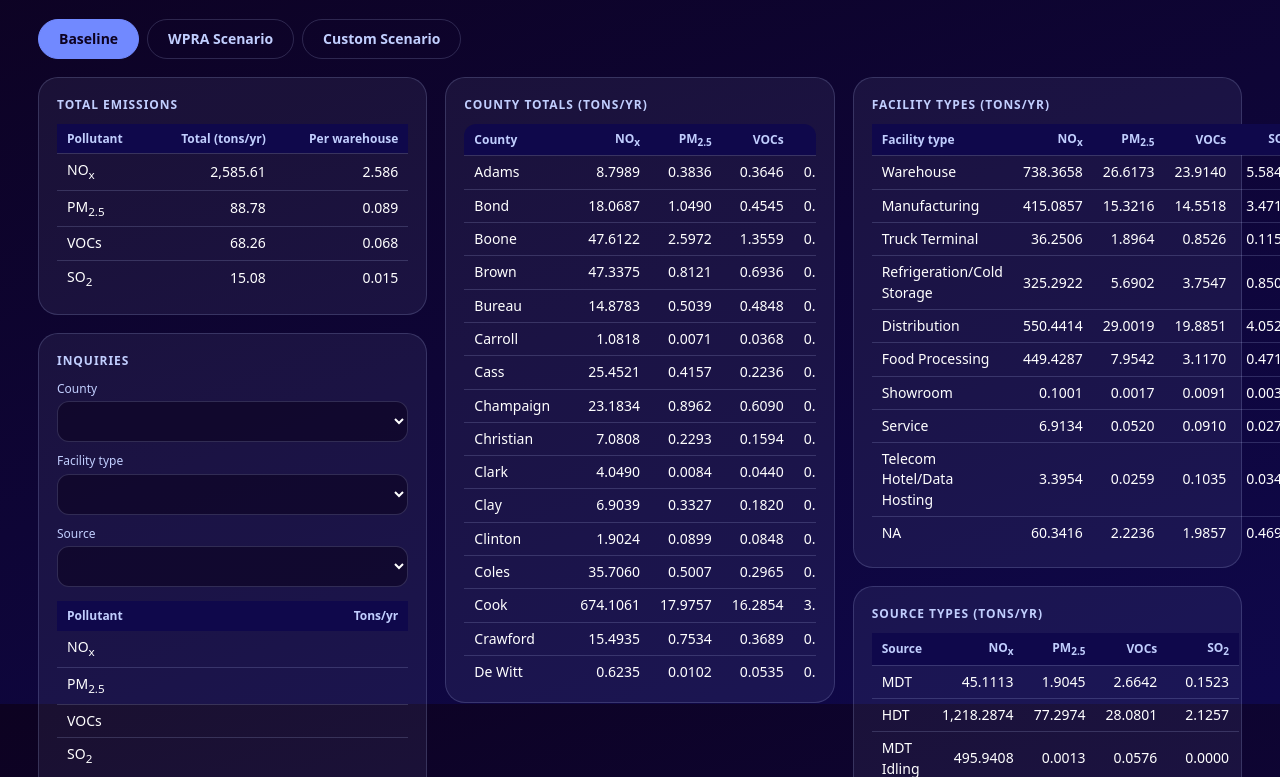
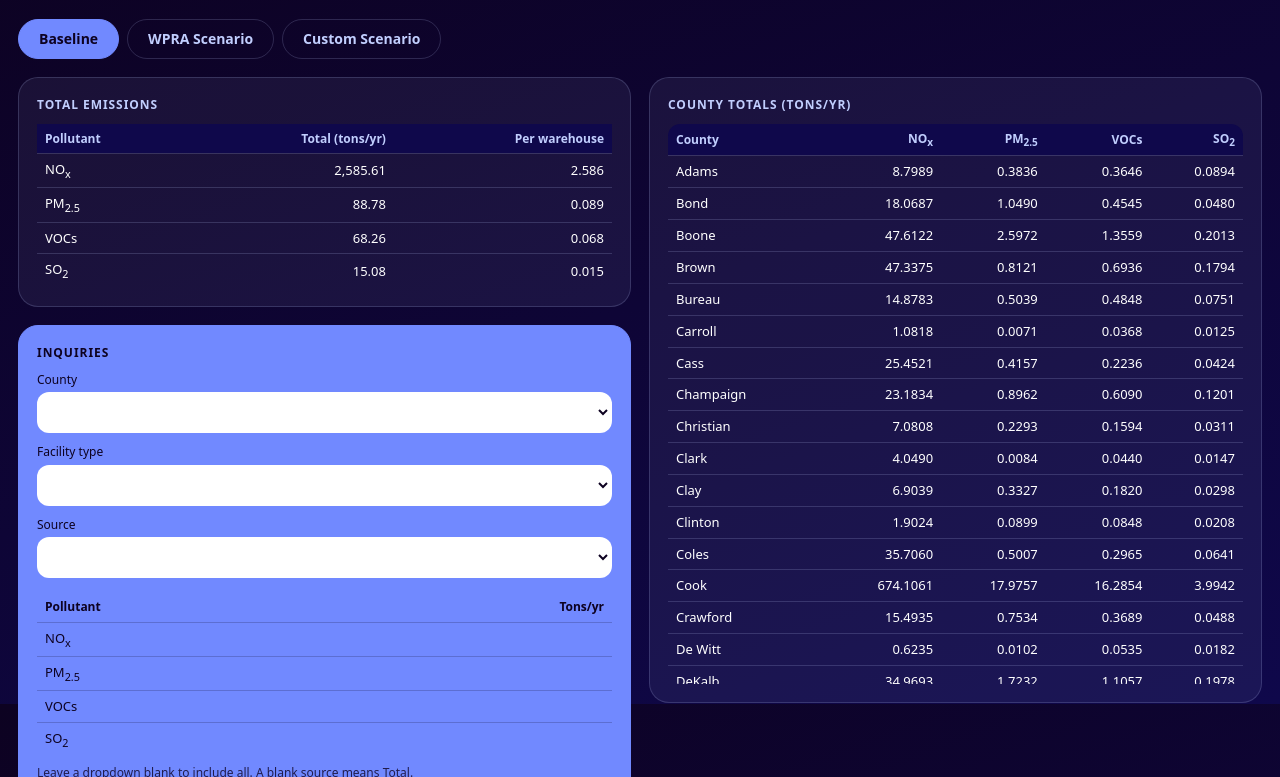
Before and after one commit to anna-oehlerking/Warehouse_Emissions_Tool, a plain HTML site: page index.html in a window 1280 px wide. Shown: the part 96-873 px from the top of the page. Drawn offline with Linux system fonts and the light colour scheme.

Commit message:
Add files via upload
re-colored and formatted bubbles

```diff
--- a/index.html
+++ b/index.html
@@ -8,7 +8,7 @@
 :root{--ink:#0D0221;--navy:#0F084B;--mist:#C1CEFE;--blue:#7189FF;--white:#fff;--card:rgba(193,206,254,.07);--line:rgba(193,206,254,.18)}
 *{box-sizing:border-box}
 body{margin:0;min-height:100vh;color:var(--white);font:14px/1.45 system-ui,-apple-system,"Segoe UI",sans-serif;background:linear-gradient(160deg,var(--ink) 0%,var(--navy) 100%) fixed}
-.wrap{max-width:1240px;margin:0 auto;padding:0 18px 40px}
+.wrap{max-width:1400px;margin:0 auto;padding:0 18px 40px}
 header{padding:28px 0 4px}
 h1{margin:0;font-size:28px;letter-spacing:-.5px}
 h1 span{color:var(--blue)}
@@ -18,16 +18,21 @@ nav button{border:1px solid var(--line);background:transparent;color:var(--mist)
 nav button:hover{border-color:var(--blue);color:var(--white)}
 nav button.on{background:var(--blue);border-color:var(--blue);color:var(--ink)}
 h2{font-size:12px;text-transform:uppercase;letter-spacing:.08em;color:var(--mist);margin:0 0 10px}
-.card{background:var(--card);border:1px solid var(--line);border-radius:20px;padding:18px;margin-bottom:18px}
-.grid{display:grid;grid-template-columns:repeat(auto-fit,minmax(340px,1fr));gap:18px;align-items:start}
+.card{background:var(--card);border:1px solid var(--line);border-radius:20px;padding:18px;margin-bottom:18px;min-width:0;overflow:hidden}
+.grid,.grid2{display:grid;gap:18px;align-items:start}
+.grid>*,.grid2>*{min-width:0}
+.grid{grid-template-columns:minmax(250px,.7fr) minmax(0,1fr) minmax(0,1fr)}
+.grid2{grid-template-columns:repeat(2,minmax(0,1fr))}
+@media(max-width:1360px){.grid{grid-template-columns:repeat(2,minmax(0,1fr))}}
+@media(max-width:800px){.grid,.grid2{grid-template-columns:1fr}.card{overflow-x:auto}}
 .wide{overflow-x:auto}
-table{border-collapse:collapse;width:100%}
-th,td{padding:6px 10px;text-align:right;border-bottom:1px solid var(--line);white-space:nowrap}
+table{border-collapse:collapse;width:100%;font-size:13px;font-variant-numeric:tabular-nums}
+th,td{padding:6px 8px;text-align:right;border-bottom:1px solid var(--line);white-space:nowrap}
 th:first-child,td:first-child{text-align:left;white-space:normal}
 th{color:var(--mist);font-weight:600;font-size:12px;background:var(--navy);position:sticky;top:0}
 tbody tr:hover{background:rgba(113,137,255,.12)}
 tbody tr:last-child td{border-bottom:0}
-.scroll{max-height:560px;overflow:auto;border-radius:12px}
+.scroll{max-height:560px;overflow-y:auto;overflow-x:hidden;border-radius:12px}
 label{display:block;margin:10px 0 4px;color:var(--mist);font-size:12px}
 select,input{width:100%;padding:9px 14px;font:inherit;color:var(--white);background:rgba(13,2,33,.6);border:1px solid var(--line);border-radius:12px;outline:0}
 select:focus,input:focus{border-color:var(--blue);box-shadow:0 0 0 3px rgba(113,137,255,.3)}
@@ -39,6 +44,17 @@ option{background:var(--navy)}
 .chip{background:rgba(113,137,255,.18);border:1px solid var(--blue);border-radius:999px;padding:5px 14px;color:var(--mist)}
 .chip b{color:var(--white)}
 .note{color:var(--mist);opacity:.8;font-size:12px;margin-top:8px}
+.hl{background:var(--blue);border-color:var(--blue);color:var(--ink)}
+.hl h2,.hl label,.hl .note{color:var(--ink)}
+.hl .note{opacity:.8}
+.hl select,.hl input{background:#fff;color:var(--ink);border-color:transparent}
+.hl select:focus,.hl input:focus{border-color:var(--navy);box-shadow:0 0 0 3px rgba(15,8,75,.35)}
+.hl option{background:#fff;color:var(--ink)}
+.hl th{background:transparent;color:var(--ink)}
+.hl th,.hl td{border-bottom-color:rgba(13,2,33,.2)}
+.hl tbody tr:hover{background:rgba(255,255,255,.25)}
+.hl .btn{background:var(--navy);color:var(--white)}
+.hl .btn:hover{background:var(--ink)}
 [hidden]{display:none!important}
 </style>
 </head>
@@ -55,7 +71,7 @@ option{background:var(--navy)}
   <div class="grid">
     <div>
       <div class="card"><h2>Total emissions</h2><div id="a1"></div></div>
-      <div class="card">
+      <div class="card hl">
         <h2>Inquiries</h2>
         <label for="selC">County</label><select id="selC"></select>
         <label for="selT">Facility type</label><select id="selT"></select>
@@ -79,7 +95,7 @@ option{background:var(--navy)}
 </section>
 
 <section id="t3" hidden>
-  <div class="card">
+  <div class="card hl">
     <h2>Emissions adjustments (%)</h2>
     <div class="inputs" id="inputs"></div>
     <button class="btn" id="reset" type="button">Reset</button>
@@ -133,7 +149,7 @@ function sumTable(id,cols){
   $(id).innerHTML='<table><thead><tr><th>Pollutant</th>'+cols.map(c=>`<th>${c[0]}</th>`).join('')+'</tr></thead><tbody>'+
     P.map((p,i)=>`<tr><td>${LBL[p]}</td>${cols.map(c=>`<td>${c[1](i)}</td>`).join('')}</tr>`).join('')+'</tbody></table>';
 }
-const gridHtml=p=>`<div class="grid"><div class="card"><h2>County totals (tons/yr)</h2><div class="scroll" id="${p}County"></div></div><div><div class="card"><h2>Facility types (tons/yr)</h2><div id="${p}Ftype"></div></div><div class="card"><h2>Source types (tons/yr)</h2><div id="${p}Source"></div></div></div></div>`;
+const gridHtml=p=>`<div class="grid2"><div class="card"><h2>County totals (tons/yr)</h2><div class="scroll" id="${p}County"></div></div><div><div class="card"><h2>Facility types (tons/yr)</h2><div id="${p}Ftype"></div></div><div class="card"><h2>Source types (tons/yr)</h2><div id="${p}Source"></div></div></div></div>`;
 function breakdown(p,sc){
   $(p+'County').innerHTML=tbl('County',counties,c=>[c,agg(sc,r=>r[3]===c)]);
   $(p+'Ftype').innerHTML=tbl('Facility type',ftypes,x=>[x,agg(sc,r=>r[2]===x)]);
```
